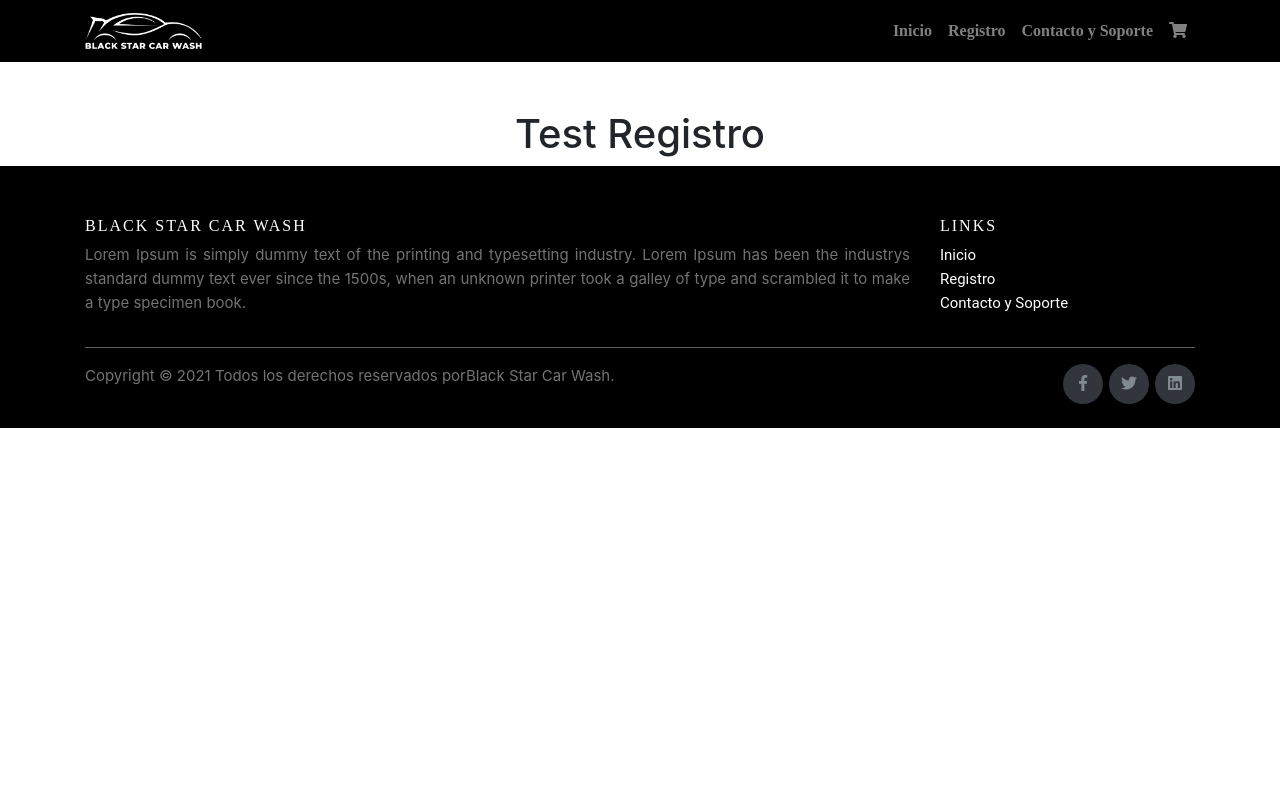
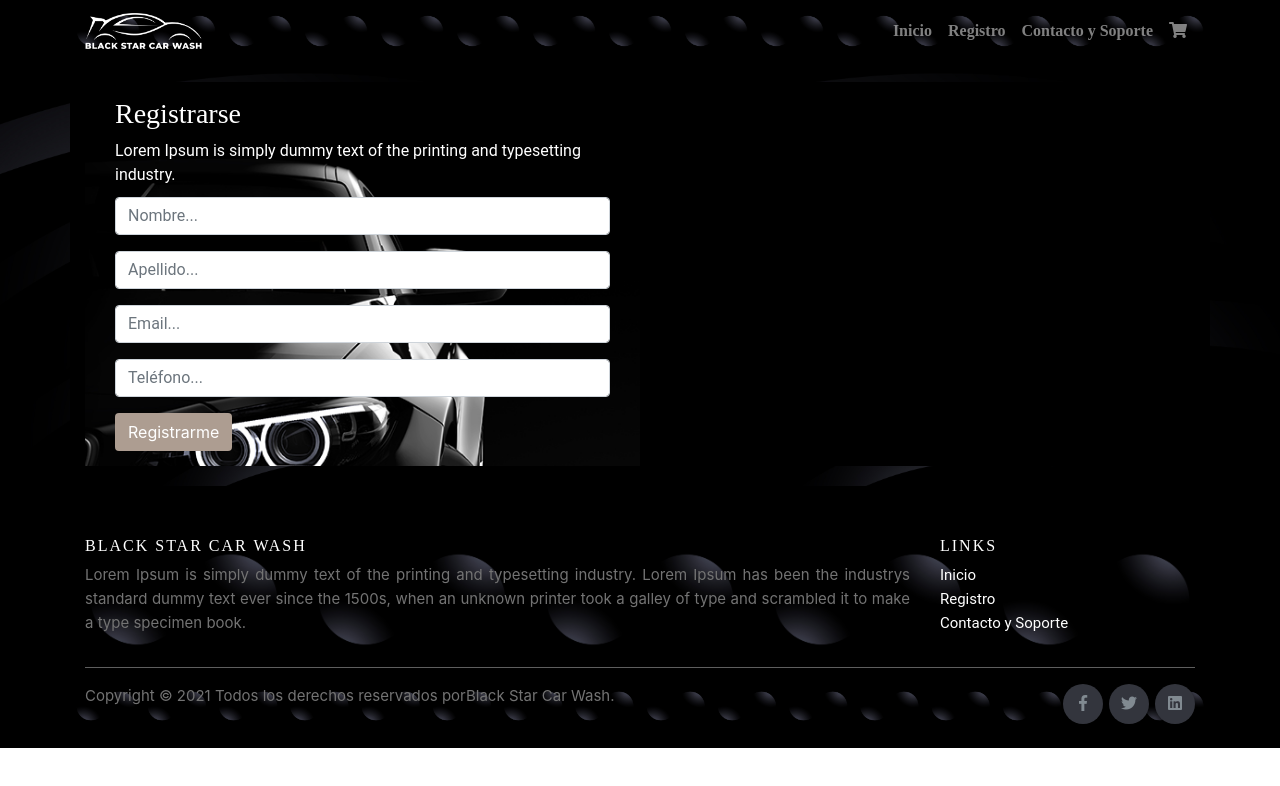
Before and after one commit to piterscl/Proyecto-final-react-car-wash, a React app: page /Registro in a window 1280 px wide. Built offline with nearby package versions, Linux system fonts and the light colour scheme.

Commit message:
registroview

```diff
--- a/src/js/views/registro.js
+++ b/src/js/views/registro.js
@@ -1,8 +1,60 @@
-import React from "react";
-import "../../styles/home.scss";
+import React, { useState } from "react";
+import Registroimg1 from "../../img/auto-registro.jpg";
+import Registroimg2 from "../../img/bg-registro-2.jpg";
+import Registroimg3 from "../../img/bg-registro.jpg";
+import "../../styles/index.scss";
 
 export const Registro = () => (
-	<div className="text-center mt-5">
-		<h1>Test Registro</h1>
+	<div className="contenedor-principal">
+		<div className="container">
+			<div className="row modal-registro">
+				<div className="col-6 columna-img">
+					<div className="col mr-auto columna-form">
+						<h3 className="titulos-interiores">Registrarse</h3>
+						<div className="parrafo-intro">
+							Lorem Ipsum is simply dummy text of the printing and typesetting industry.
+						</div>
+						<form>
+							<div className="form-group">
+								<input
+									type="text"
+									className="form-control"
+									id="exampleInputName1"
+									aria-describedby="namelHelp"
+									placeholder="Nombre..."
+								/>
+							</div>
+							<div className="form-group">
+								<input
+									type="text"
+									className="form-control"
+									id="exampleInputApellido"
+									placeholder="Apellido..."
+								/>
+							</div>
+							<div className="form-group">
+								<input
+									type="email"
+									className="form-control"
+									id="exampleInputEmail1"
+									placeholder="Email..."
+								/>
+							</div>
+							<div className="form-group">
+								<input
+									type="tel"
+									className="form-control"
+									id="exampleInputTel1"
+									placeholder="Teléfono..."
+								/>
+							</div>
+							<button type="submit" className="btn btn-gold">
+								Registrarme
+							</button>
+						</form>
+					</div>
+				</div>
+			</div>
+		</div>
 	</div>
 );
--- a/src/styles/index.scss
+++ b/src/styles/index.scss
@@ -169,10 +169,16 @@ background-color:#ea4c89
   font-weight:600
 }
 }
-.modal-registro{
+.row .modal-registro{
   background-color:black;
   max-width: 1200px;
-  margin:0px auto;
+  margin: 0px auto;
+}
+
+.container{
+    background-image: url("../img/bg-registro.jpg");
+    background-size: contain;
+    background-repeat: round;
 }
 
 .contenedor-principal {
```
Also changed, not shown: 1 other file.
